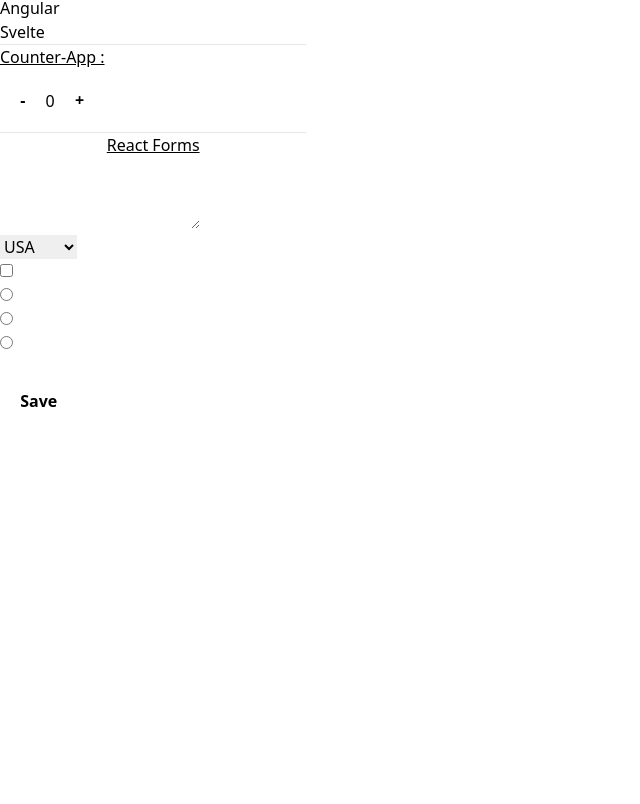
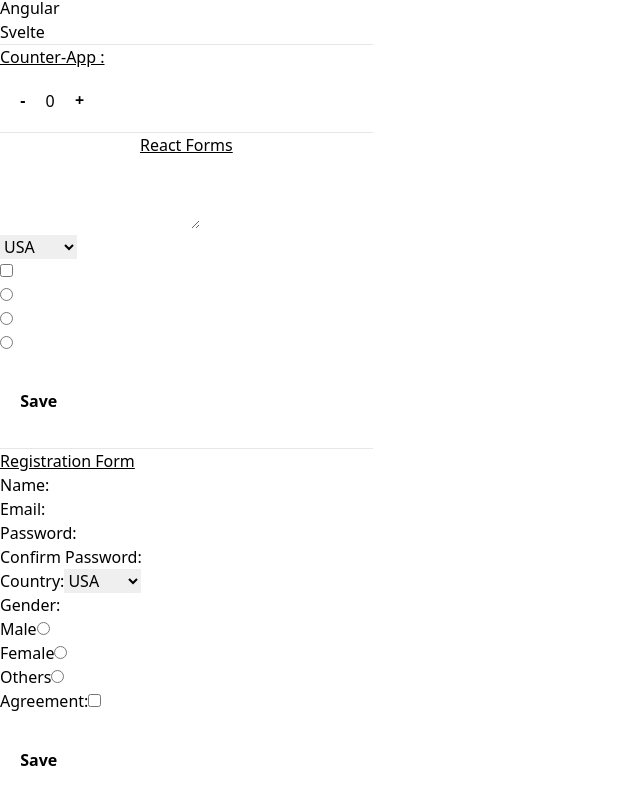
Before and after one commit to NjauSamuel/React_Blog_Project, a React (Vite) app: page / in a window 1280 px wide. Shown: the part 546-1350 px from the top of the page, without its empty margins (0-640 px from the left). Before the commit the page ends 994 px from the top, so only its background shows below. Built offline with nearby package versions, Linux system fonts and the light colour scheme.

Commit message:
Finished learning React forms.

```diff
--- a/src/App.jsx
+++ b/src/App.jsx
@@ -5,6 +5,7 @@
 import List from "./components/List";
 import CounterApp from "./components/CounterApp";
 import Form from "./components/Form";
+import RegistrationForm from "./components/RegistrationForm";
 
 function App() {
   return (
@@ -31,6 +32,8 @@
 
       <Form />
 
+      <RegistrationForm />
+
     </div>
   )
 }
--- /dev/null
+++ b/src/components/RegistrationForm.jsx
@@ -0,0 +1,88 @@
+import { useState } from "react";
+
+const RegistrationForm = () => {
+
+    const [data, setData] = useState({
+        name: '',
+        email: '',
+        password: '',
+        confirmPassword: '',
+        country: '',
+        gender: '',
+        agreement: false
+    })
+
+    // const handleChange = (e) => {
+    //     if(e.target.name === 'name'){
+    //         setData((oldData) => ({...oldData, name: e.target.value}))
+    //     }else if(e.target.name === 'email'){
+    //         setData((oldData) => ({...oldData, email: e.target.value}))
+    //     }
+    // }
+    const handleChange = (e) => {
+        if(e.target.type === "checkbox"){
+            setData((oldData) => ({...oldData, [e.target.name]: e.target.checked}))
+        }else {
+            setData((oldData) => ({...oldData, [e.target.name]: e.target.value}))
+        }
+    }
+
+    const handleSubmit = (e) => {
+        e.preventDefault();
+        console.log(data)
+    }
+
+    console.log(data)
+
+
+    return(
+
+        <div className="pt-2">
+
+            <hr />
+
+            <h2 className="my-4 font-black text-xl"><u>Registration Form</u></h2>
+
+            <form onSubmit={handleSubmit}>
+                <div>
+                    <label>Name:</label>
+                    <input type="text" name="name" value={data.name} onChange={handleChange} className="border border-slate-400 ml-3" /><br />
+
+                    <label className="mt-3">Email:</label>
+                    <input type="email" name="email" value={data.email} onChange={handleChange} className="border border-slate-400 ml-3 mt-3" /><br />
+
+
+                    <label className="mt-3">Password:</label>
+                    <input type="password" name="password" value={data.password} onChange={handleChange} className="border border-slate-400 ml-3 mt-3" /><br />
+
+                    <label className="mt-3">Confirm Password:</label>
+                    <input type="password" name="confirmPassword" value={data.confirmPassword} onChange={handleChange} className="border border-slate-400 ml-3 mt-3" /><br />
+
+                    <label className="mt-3">Country:</label>
+                    <select name="country" value={data.country} onChange={handleChange} className="mt-3 ml-3">
+                        <option value="USA">USA</option>
+                        <option value="Canada">Canada</option>
+                        <option value="UK">UK</option>
+                    </select> <br />
+
+                    <p className="my-2 text-lg font-bold">Gender:</p>
+                    <label>Male</label>
+                    <input type="radio" name="gender" value='male' onChange={handleChange} className="border border-slate-400 ml-3" /><br />
+                    <label className="mt-3">Female</label>
+                    <input type="radio" name="gender" value='female' onChange={handleChange} className="border border-slate-400 ml-3 mt-3" /><br />
+                    <label className="mt-3">Others</label>
+                    <input type="radio" name="gender" value='others' onChange={handleChange} className="border border-slate-400 ml-3 mt-3" /><br />
+
+                    <label className="mt-3">Agreement:</label>
+                    <input type="checkbox" name="agreement" checked={data.agreement} onChange={handleChange} className="border border-slate-400 ml-3 mt-3" /><br />
+
+                    <input id="submit" type="submit" value="Save" className="my-5 bg-green-600 hover:bg-green-800 text-white" />
+
+                </div>
+            </form>
+
+        </div>
+    )
+}
+
+export default RegistrationForm;
```
